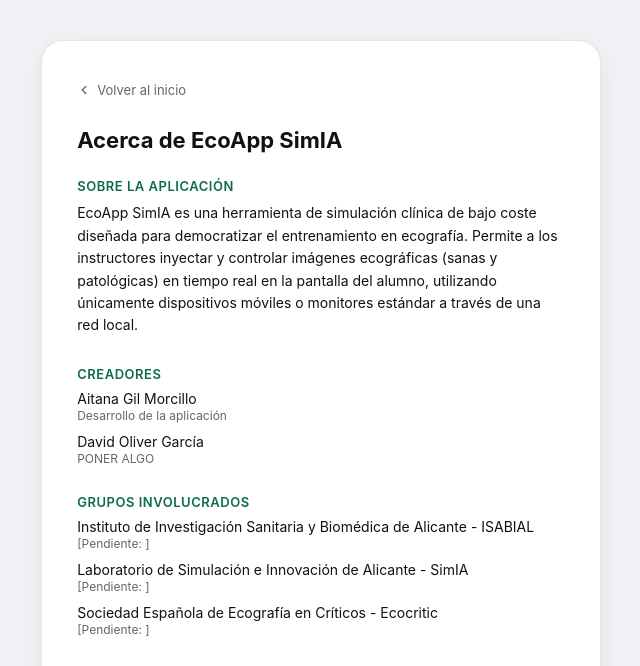
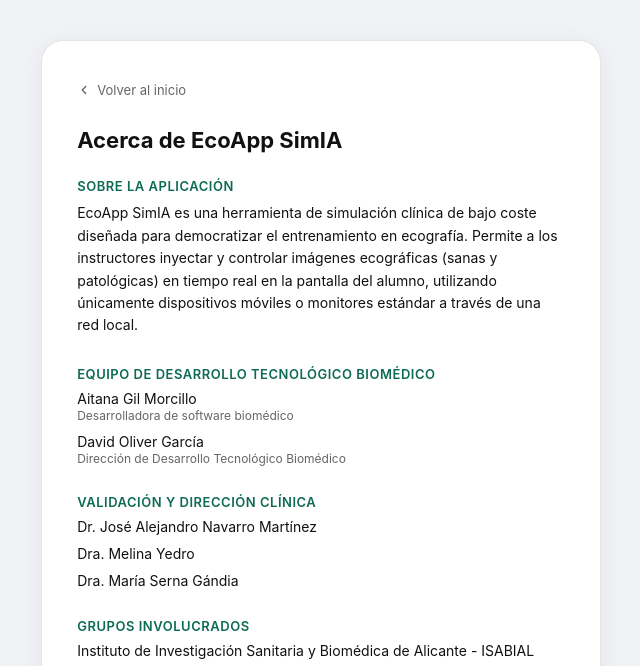
Before and after one commit to SimIA-Lab-Org/ecoapp, a website: page EcoApp-simIA/public/acerca-de.html in a window 1280 px wide. Shown: the top 666 px of the page, without its empty margins (319-959 px from the left). Drawn offline with Linux system fonts and the light colour scheme.

Commit message:
Versión simulador

```diff
--- a/EcoApp-simIA/public/acerca-de.html
+++ b/EcoApp-simIA/public/acerca-de.html
@@ -125,17 +125,32 @@
     </div>
 
     <div class="seccion">
-      <h2>Creadores</h2>
+      <h2>Equipo de Desarrollo Tecnológico Biomédico</h2>
       <ul class="creditos-lista">
         <li>
           Aitana Gil Morcillo
-          <span class="rol">Desarrollo de la aplicación</span>
+          <span class="rol">Desarrolladora de software biomédico</span>
         </li>
         <li>
           David Oliver García
-          <span class="rol">PONER ALGO</span>
+          <span class="rol">Dirección de Desarrollo Tecnológico Biomédico</span>
         </li>
 
+      </ul>
+    </div>
+
+    <div class="seccion">
+      <h2>Validación y Dirección Clínica</h2>
+      <ul class="creditos-lista">
+        <li>
+          Dr. José Alejandro Navarro Martínez
+        </li>
+        <li>
+          Dra. Melina Yedro
+        </li>
+        <li>
+          Dra. María Serna Gándia
+        </li>
       </ul>
     </div>
 
@@ -144,15 +159,12 @@
       <ul class="creditos-lista">
         <li>
           Instituto de Investigación Sanitaria y Biomédica de Alicante - ISABIAL
-          <span class="rol">[Pendiente: ]</span>
         </li>
         <li>
           Laboratorio de Simulación e Innovación de Alicante - SimIA
-          <span class="rol">[Pendiente: ]</span>
         </li>
         <li>
           Sociedad Española de Ecografía en Críticos - Ecocritic
-          <span class="rol">[Pendiente: ]</span>
         </li>
       </ul>
     </div>
```
